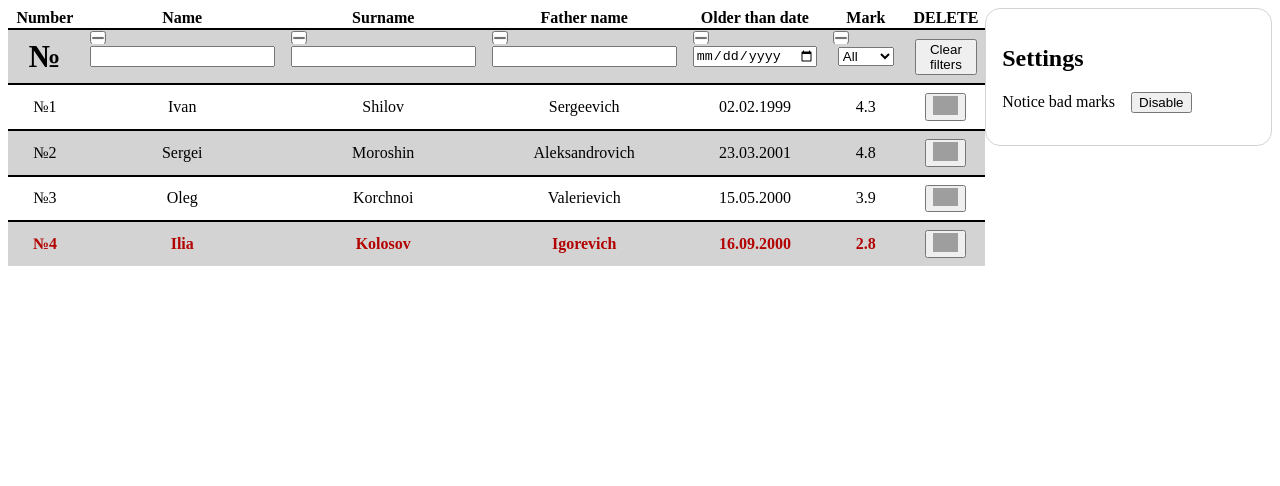
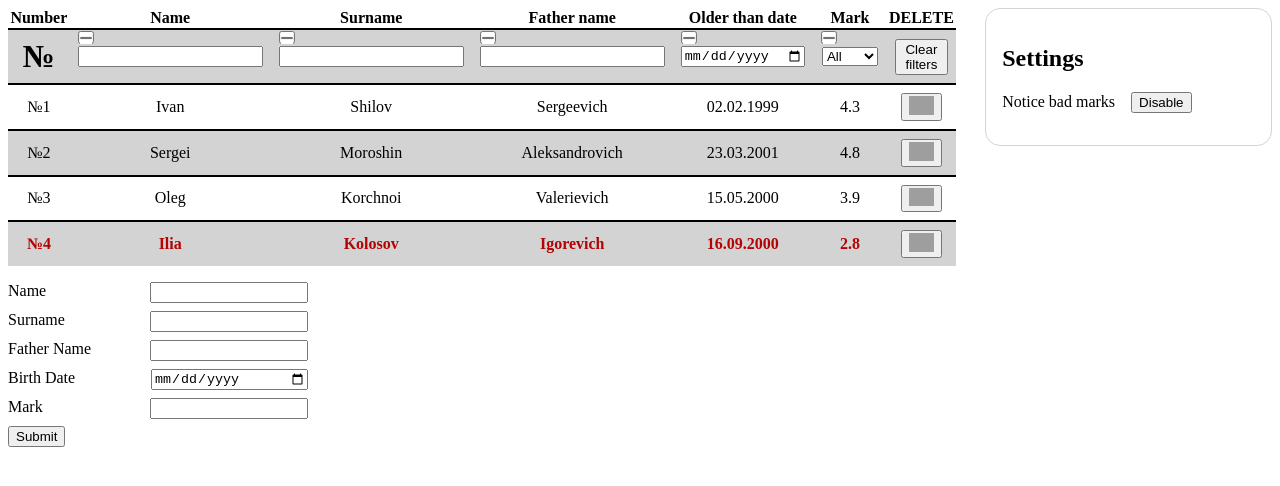
Before and after one commit to Alex-Andr-19/Angular-HW-1, an Angular app: page / in a window 1280 px wide. Shown: the top 486 px of the page. Built offline with nearby package versions, Linux system fonts and the light colour scheme; grey boxes are pictures that could not be loaded.

Commit message:
Third HW - Forms

```diff
--- a/src/app/app.component.css
+++ b/src/app/app.component.css
@@ -36,6 +36,8 @@ td .sortButton {
 }
 
 table {
+  width: 75%;
+
   border-collapse: collapse;
 }
 
@@ -94,3 +96,41 @@ td {
   display: flex;
   justify-content: space-around;
 }
+
+form {
+  margin-top: 1em;
+}
+
+.inputBox {
+  width: 300px;
+
+  margin-top: 0.5em;
+
+  clear: both;
+  text-align: right;
+}
+.inputBox label {
+  float: left;
+}
+.inputBox input {
+  width: 150px;
+}
+.inputBox input[type="date"] {
+  width: 152px;
+}
+
+form button {
+  margin-top: 0.5em;
+}
+
+.error > div {
+  width: 15%;
+
+  padding: 1em;
+  margin: 1em;
+
+  background: #9e0202;
+  border-radius: 15px;
+
+  color: white;
+}
--- a/src/app/app.component.html
+++ b/src/app/app.component.html
@@ -90,7 +90,63 @@
       </button>
     </td>
   </tr>
+
 </table>
+
+<form [formGroup]="inputForms" novalidate (ngSubmit)="submitForm($event)" class="addNewStudent">
+  <div formGroupName="fio">
+    <div class="inputBox">
+      <label for="name">Name</label>
+      <input type="text"
+             formControlName="name"
+             id="name"
+             required><br>
+    </div>
+
+    <div class="inputBox">
+      <label for="surname">Surname</label>
+      <input type="text"
+             id="surname"
+             formControlName="surname"
+             required><br>
+    </div>
+
+    <div class="inputBox">
+    <label for="fatherName">Father Name</label>
+    <input type="text"
+           id="fatherName"
+           formControlName="fatherName"
+           required><br>
+  </div>
+  </div>
+
+  <div class="inputBox">
+    <label for="birthDate">Birth Date</label>
+    <input type="date"
+           id="birthDate"
+           formControlName="birthDate"
+           required><br>
+  </div>
+
+  <div class="inputBox">
+    <label for="mark">Mark</label>
+    <input type="text"
+           id="mark"
+           formControlName="mark"
+           required><br>
+  </div>
+
+  <button type="submit">Submit</button>
+</form>
+<div class="error">
+  <div class="correctYearsOldBanner" *ngIf="!correctYearsOld">
+    You're have to be older then 10 years.
+  </div>
+
+  <div class="correctName" *ngIf="!correctName">
+    Your name have to not be equal with Surname or Father Name.
+  </div>
+</div>
 
 <div class="popUp" *ngIf="getShowPopUp()">
   <h3>Are you sure about that?</h3>
--- a/src/app/app.component.ts
+++ b/src/app/app.component.ts
@@ -1,5 +1,7 @@
 import { Component } from "@angular/core";
 import { Student } from "./Student";
+import { FormControl, FormGroup } from "@angular/forms";
+import {convertElementSourceSpanToLoc} from "@angular-eslint/template-parser/dist/template-parser/src/convert-source-span-to-loc";
 
 @Component({
   selector: "app-root",
@@ -26,6 +28,18 @@ export class AppComponent {
     "birthDate": 0,
     "marks": 0
   };
+
+  inputForms: FormGroup = new FormGroup({
+    fio: new FormGroup({
+      name: new FormControl(""),
+      surname: new FormControl(""),
+      fatherName: new FormControl(""),
+    }),
+    birthDate: new FormControl(""),
+    mark: new FormControl(""),
+  });
+  correctYearsOld: boolean = true;
+  correctName: boolean = true;
 
   constructor() {
     this.generateStudents();
@@ -119,9 +133,9 @@ export class AppComponent {
 
     this.tryToDelStudent.deleted = true;
 
-    for (const localStudent of this.rootStudents) {
-      if (!localStudent.deleted) {
-        this.showStudents.push(localStudent);
+    for (const el of this.rootStudents) {
+      if (!el.deleted) {
+        this.showStudents.push(el);
       }
     }
 
@@ -216,4 +230,40 @@ export class AppComponent {
       this.sortParams[key] = 0;
     }
   }
+
+  submitForm(ev: InputEvent): void {
+    ev.preventDefault();
+    let validator: boolean = true;
+    const newStudentProps: any[] = [];
+    for (const el in this.inputForms.getRawValue()) {
+      // @ts-ignore
+      const tmpInput: string = this.inputForms.get(el).value;
+      if (tmpInput === "") {
+        validator = false;
+        break;
+      }
+      // @ts-ignore
+      newStudentProps.push(this.inputForms.get(el).value);
+    }
+    const curDate: Date = new Date();
+    const tenYearsOld: Date = new Date(curDate.getFullYear() - 10, curDate.getMonth(), curDate.getDate());
+    this.correctYearsOld = tenYearsOld.getTime() - new Date(newStudentProps[1]).getTime() >= 60 * 60 * 24 * 3650;
+    this.correctName = newStudentProps[0].name !== newStudentProps[0].surname &&
+      newStudentProps[0].name !== newStudentProps[0].fatherName;
+
+    if (validator && this.correctYearsOld && this.correctName) {
+      const newStudent: Student = new Student(
+        newStudentProps[0].name,
+        newStudentProps[0].surname,
+        newStudentProps[0].fatherName,
+        new Date(newStudentProps[1]),
+        Number.parseFloat(newStudentProps[2]),
+        );
+
+      this.rootStudents.push(newStudent);
+      this.showStudents.push(newStudent);
+    }
+    console.log(this.correctYearsOld);
+    console.log(this.correctName);
+  }
 }
--- a/src/app/app.module.ts
+++ b/src/app/app.module.ts
@@ -1,6 +1,7 @@
 import { NgModule } from "@angular/core";
 import { CommonModule } from "@angular/common";
 import { BrowserModule } from "@angular/platform-browser";
+import { ReactiveFormsModule } from "@angular/forms";
 
 import { AppComponent } from "./app.component";
 
@@ -11,6 +12,7 @@ import { AppComponent } from "./app.component";
   imports: [
     BrowserModule,
     CommonModule,
+    ReactiveFormsModule,
   ],
   providers: [],
   bootstrap: [AppComponent]
```
